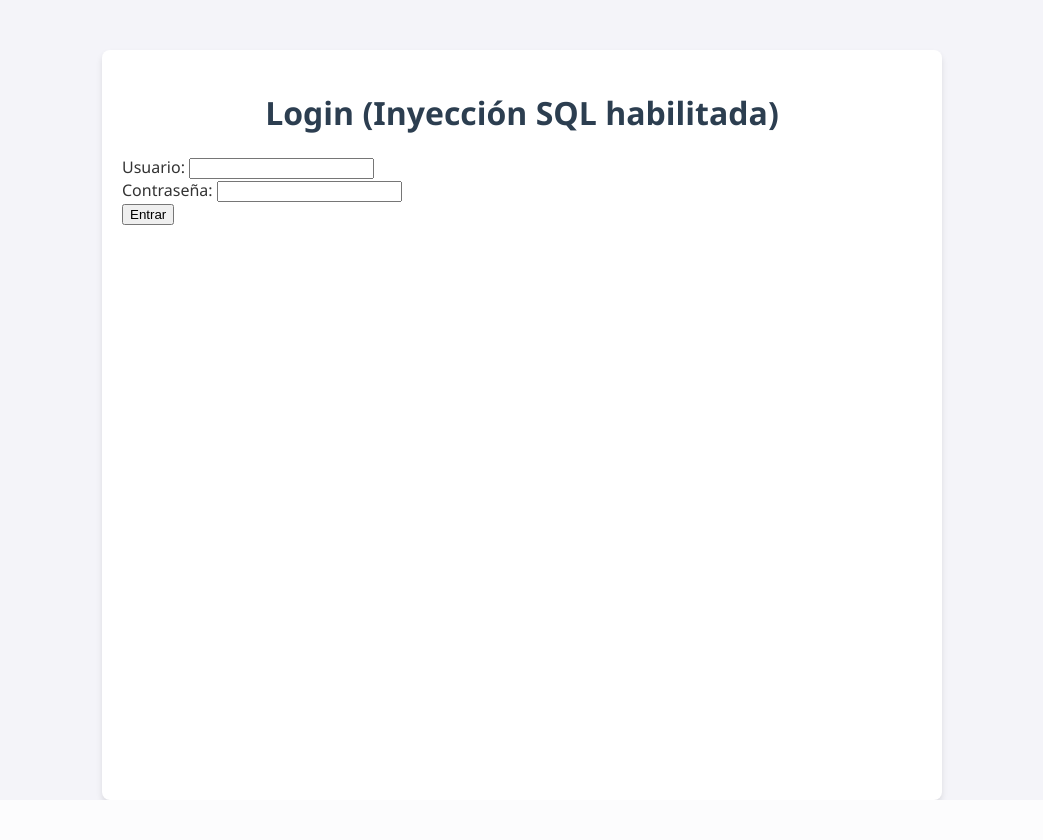
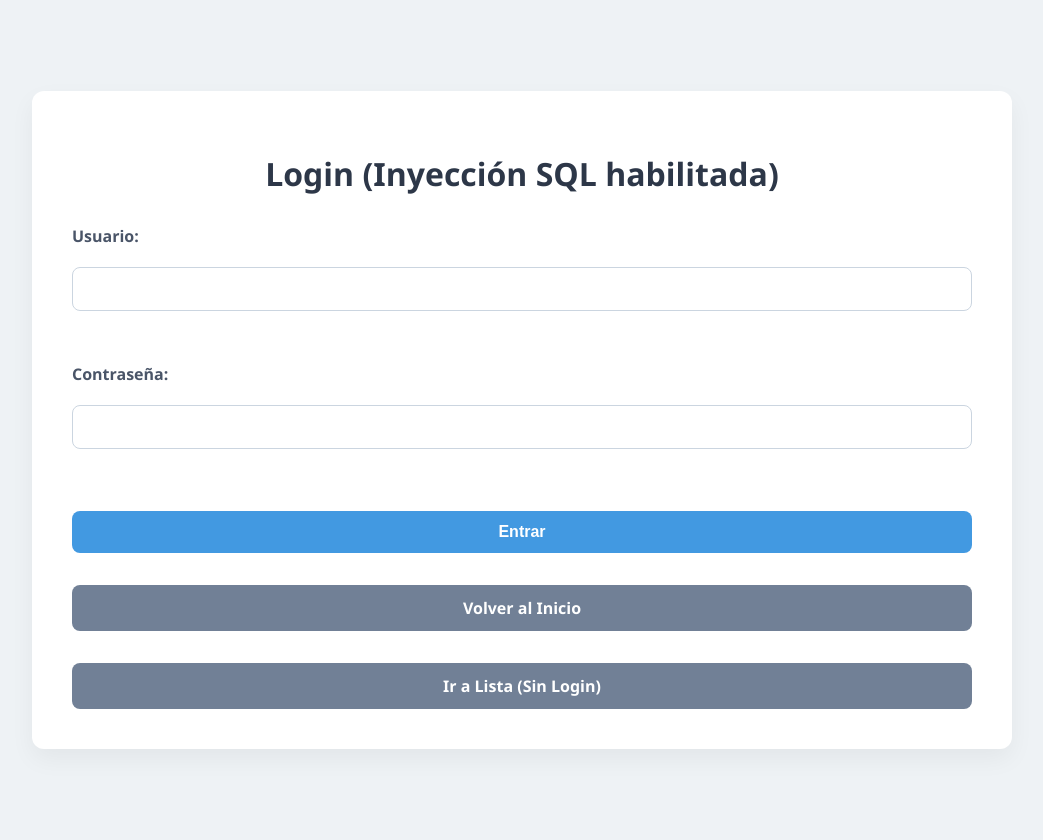
Before and after one commit to Aitor-Gocerra/appInyectionMinijuegos, a PHP site: page /index.php?c=login in a window 1280 px wide. Shown: the whole page, without its empty margins (118-1161 px from the left). Before the commit the page ends 800 px from the top, so only its background shows below. Run offline with PHP 8.4, Linux system fonts and the light colour scheme; a stand-in replaces the project's code that opens the database connection.

Commit message:
Improve login flow and update UI styles
Set Login as the default controller and method in config.php. Refactor cLogin controller for better parameter handling. Enhance estilos.css for a more modern and accessible UI. Add a direct link to the Minijuegos list in the login view. Minor formatting improvements in mUsuario.php for SQL readability.

```diff
--- a/config/config.php
+++ b/config/config.php
@@ -1,8 +1,8 @@
 <?php
 
     // Configuración MVC
-    DEFINE('DEF_CONTROLLER', 'Minijuegos');
-    DEFINE('DEF_METHOD', 'listar');
+    DEFINE('DEF_CONTROLLER', 'Login');
+    DEFINE('DEF_METHOD', 'login');
 
     // Rutas (Ajustadas a la estructura actual)
     DEFINE('RUTA_CONTROLADORES', 'controllers/c');
--- a/controllers/cLogin.php
+++ b/controllers/cLogin.php
@@ -12,7 +12,7 @@ class CLogin
             $this->vista = 'login';
         }
 
-    public function login($datos)
+        public function login($datos = [])
         {
             $resultado = [];
 
--- a/css/estilos.css
+++ b/css/estilos.css
@@ -1,141 +1,255 @@
 body {
     font-family: 'Segoe UI', Tahoma, Geneva, Verdana, sans-serif;
-    background-color: #f4f4f9;
-    color: #333;
+    background-color: #eef2f5;
+    color: #4a5568;
     margin: 0;
-    padding: 0;
+    padding: 20px;
     display: flex;
     justify-content: center;
+    align-items: center;
     min-height: 100vh;
 }
 
 .contenedor {
-    width: 90%;
-    max-width: 800px;
-    margin-top: 50px;
+    width: 100%;
+    max-width: 900px;
     background: white;
-    padding: 20px;
-    border-radius: 8px;
-    box-shadow: 0 4px 6px rgba(0, 0, 0, 0.1);
+    padding: 40px;
+    border-radius: 12px;
+    box-shadow: 0 10px 25px rgba(0, 0, 0, 0.05);
 }
 
 h1,
 h2,
 h3 {
     text-align: center;
-    color: #2c3e50;
+    color: #2d3748;
+    margin-bottom: 30px;
+    font-weight: 600;
 }
 
+/* Forms */
+form {
+    display: flex;
+    flex-direction: column;
+    gap: 15px;
+}
+
+label {
+    font-weight: 600;
+    margin-bottom: 5px;
+    color: #4a5568;
+}
+
+input[type="text"],
+input[type="password"] {
+    padding: 12px 15px;
+    border: 1px solid #cbd5e0;
+    border-radius: 8px;
+    font-size: 16px;
+    transition: all 0.3s ease;
+    width: 100%;
+    box-sizing: border-box;
+}
+
+input[type="text"]:focus,
+input[type="password"]:focus {
+    border-color: #4299e1;
+    box-shadow: 0 0 0 3px rgba(66, 153, 225, 0.2);
+    outline: none;
+}
+
+/* Buttons */
+button,
+a.boton {
+    display: inline-block;
+    padding: 12px 24px;
+    text-decoration: none;
+    border-radius: 8px;
+    text-align: center;
+    font-weight: 600;
+    cursor: pointer;
+    transition: all 0.3s ease;
+    border: none;
+    font-size: 16px;
+    width: 100%;
+    box-sizing: border-box;
+}
+
+button[type="submit"] {
+    background-color: #4299e1;
+    color: white;
+    margin-top: 10px;
+}
+
+button[type="submit"]:hover {
+    background-color: #3182ce;
+    transform: translateY(-1px);
+}
+
+.boton {
+    background-color: #718096;
+    color: white;
+    margin-top: 10px;
+}
+
+.boton:hover {
+    background-color: #4a5568;
+    transform: translateY(-1px);
+}
+
+.boton-jugar {
+    background-color: #48bb78;
+}
+
+.boton-jugar:hover {
+    background-color: #38a169;
+}
+
+.boton-volver {
+    background-color: #f56565;
+}
+
+.boton-volver:hover {
+    background-color: #e53e3e;
+}
+
+/* Table */
 table {
     width: 100%;
-    border-collapse: collapse;
+    border-collapse: separate;
+    border-spacing: 0;
     margin-top: 20px;
+    border-radius: 8px;
+    overflow: hidden;
+    border: 1px solid #e2e8f0;
 }
 
 th,
 td {
-    padding: 12px;
+    padding: 15px;
     text-align: left;
-    border-bottom: 1px solid #ddd;
+    border-bottom: 1px solid #e2e8f0;
 }
 
 th {
-    background-color: #3498db;
-    color: white;
+    background-color: #f7fafc;
+    color: #4a5568;
+    font-weight: 600;
+    text-transform: uppercase;
+    font-size: 0.85em;
+    letter-spacing: 0.05em;
+}
+
+tr:last-child td {
+    border-bottom: none;
 }
 
 tr:hover {
-    background-color: #f1f1f1;
-    cursor: pointer;
+    background-color: #f7fafc;
 }
 
 a {
     text-decoration: none;
     color: inherit;
-    display: block;
 }
 
-.boton {
-    display: inline-block;
-    padding: 10px 20px;
-    margin: 10px;
-    text-decoration: none;
-    color: white;
-    border-radius: 5px;
-    text-align: center;
-    font-weight: bold;
-}
-
-.boton-jugar {
-    background-color: #27ae60;
-}
-
-.boton-volver {
-    background-color: #e74c3c;
-}
-
+/* Historial */
 .historial {
     margin-top: 40px;
     padding-top: 20px;
-    border-top: 2px solid #eee;
+    border-top: 1px solid #e2e8f0;
 }
 
 .historial-lista {
     display: flex;
     justify-content: center;
     gap: 15px;
+    flex-wrap: wrap;
 }
 
 .historial-elemento {
-    background: #ecf0f1;
-    padding: 10px;
-    border-radius: 5px;
+    background: #edf2f7;
+    padding: 8px 16px;
+    border-radius: 20px;
     font-size: 0.9em;
+    color: #4a5568;
+    transition: background 0.2s;
 }
 
-/* Estilos para Debug SQL y Login */
+.historial-elemento:hover {
+    background: #e2e8f0;
+}
+
+/* Utility / Debug */
 .caja-depuracion-sql {
-    background: #ffdddd;
-    border: 1px solid red;
-    padding: 10px;
-    margin-top: 20px;
+    background: #fff5f5;
+    border: 1px solid #fed7d7;
+    border-radius: 8px;
+    padding: 15px;
+    margin-top: 30px;
+    font-size: 0.9em;
 }
 
 .bloque-codigo-sql {
     display: block;
     padding: 10px;
     background: white;
+    border-radius: 4px;
+    border: 1px solid #edf2f7;
+    margin-top: 10px;
+    font-family: monospace;
+    overflow-x: auto;
 }
 
 .caja-exito-login {
-    background: #ddffdd;
-    border: 1px solid green;
-    padding: 10px;
-    margin-top: 20px;
+    background: #f0fff4;
+    border: 1px solid #c6f6d5;
+    border-radius: 8px;
+    padding: 20px;
+    margin-top: 30px;
+    text-align: center;
 }
 
 .mensaje-error-login {
-    color: red;
-    margin-top: 10px;
+    background-color: #fff5f5;
+    color: #c53030;
+    padding: 12px;
+    border-radius: 8px;
+    margin-top: 20px;
+    text-align: center;
+    border: 1px solid #fed7d7;
 }
 
 .acciones-superiores {
-    text-align: right;
+    display: flex;
+    justify-content: flex-end;
     margin-bottom: 20px;
 }
 
 .caja-busqueda {
-    background: #eee;
-    padding: 15px;
-    margin-bottom: 20px;
-    border-radius: 5px;
+    background: #f7fafc;
+    padding: 20px;
+    margin-bottom: 30px;
+    border-radius: 8px;
+    border: 1px solid #e2e8f0;
 }
 
 .mensaje-depuracion-busqueda {
     margin-top: 10px;
-    color: red;
+    color: #e53e3e;
+    font-size: 0.9em;
 }
 
 .texto-centrado {
     text-align: center;
 }
+
+/* Specialized links */
+a.link-simple {
+    color: #4299e1;
+    text-decoration: underline;
+}
+a.link-simple:hover {
+    color: #2b6cb0;
+}
--- a/models/mUsuario.php
+++ b/models/mUsuario.php
@@ -9,7 +9,10 @@ class Usuario extends Conexion
     {
         try {
             // VULNERABLE: Concatenación directa de strings sin sanitizar
-            $sql = "SELECT * FROM usuarios WHERE usuario = '$usuario' AND password = '$password'";
+            $sql = "
+                SELECT *
+                FROM usuarios
+                WHERE usuario = '$usuario' AND password = '$password'";
 
             // Ejecutamos la query directamente
             $stmt = $this->conexion->query($sql);
--- a/views/login.php
+++ b/views/login.php
@@ -22,6 +22,8 @@
         </form>
         <br>
         <a href="index.php" class="boton">Volver al Inicio</a>
+        <br><br>
+        <a href="index.php?c=Minijuegos&m=listar" class="boton">Ir a Lista (Sin Login)</a>
 
         <!-- Debug SQL -->
         <?php if (isset($sql)) { ?>
```
Also changed, not shown: 1 other file. Lines whose indentation alone changed are shown as unchanged.
